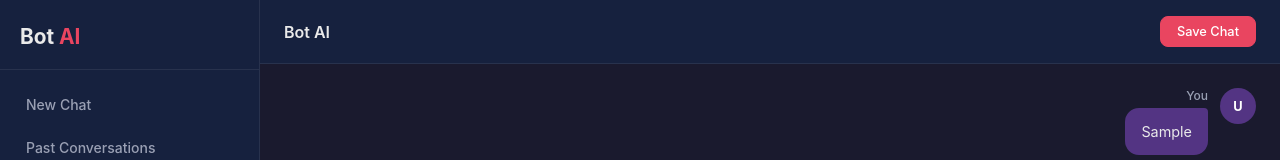
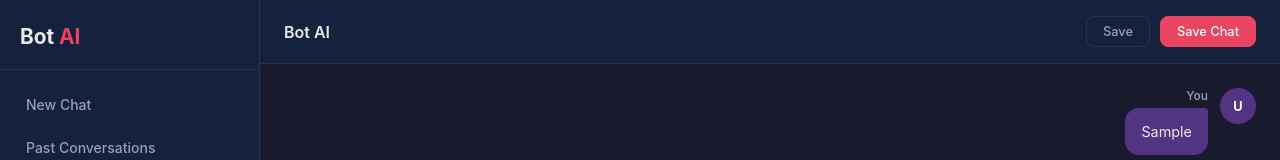
Before and after one commit to akshattsharma/aibot, a React (Create React App) app: page / in a window 1280 px wide. Both pictures are taken after typing "Sample" into the empty fields and a click on the button "Ask". Shown: the top 160 px of the page. Built offline with nearby package versions, Linux system fonts and the light colour scheme.

Commit message:
fix: add direct Save button without modal for localStorage persistence

```diff
--- a/src/pages/Chat.js
+++ b/src/pages/Chat.js
@@ -6,7 +6,6 @@ import botData from '../botData';
 
 function getAnswer(question) {
   const q = question.toLowerCase().trim().replace('?', '');
-  // Try all matching strategies
   for (const item of botData) {
     const key = item.question.toLowerCase().trim().replace('?', '');
     if (key === q) return item.answer;
@@ -15,7 +14,6 @@ function getAnswer(question) {
     const key = item.question.toLowerCase().trim().replace('?', '');
     if (q.includes(key) || key.includes(q)) return item.answer;
   }
-  // Word overlap matching
   const qWords = q.split(/\s+/).filter(w => w.length > 3);
   for (const item of botData) {
     const key = item.question.toLowerCase().replace('?', '');
@@ -49,6 +47,16 @@ function Chat() {
 
   const handleThumb = (msgId, type) => {
     setThumbs(prev => ({ ...prev, [msgId]: prev[msgId] === type ? null : type }));
+  };
+
+  // Direct save — no modal, saves immediately to localStorage then goes to /history
+  const handleDirectSave = () => {
+    if (messages.length === 0) return;
+    const msgsWithFeedback = messages.map(m => ({ ...m, thumb: thumbs[m.id] || null }));
+    saveConversation(msgsWithFeedback, { rating: 0, comment: '' });
+    setMessages([]);
+    setThumbs({});
+    navigate('/history');
   };
 
   const handleSave = (feedback) => {
@@ -88,9 +96,24 @@ function Chat() {
           <h1>Bot AI</h1>
           <div className="topbar-actions">
             {messages.length > 0 && (
-              <button className="topbar-btn primary" type="button" onClick={() => setShowSaveModal(true)}>
-                Save Chat
-              </button>
+              <>
+                {/* Direct save button — type="button", saves without modal */}
+                <button
+                  type="button"
+                  className="topbar-btn"
+                  onClick={handleDirectSave}
+                >
+                  Save
+                </button>
+                {/* Save with feedback modal */}
+                <button
+                  type="button"
+                  className="topbar-btn primary"
+                  onClick={() => setShowSaveModal(true)}
+                >
+                  Save Chat
+                </button>
+              </>
             )}
           </div>
         </header>
```
